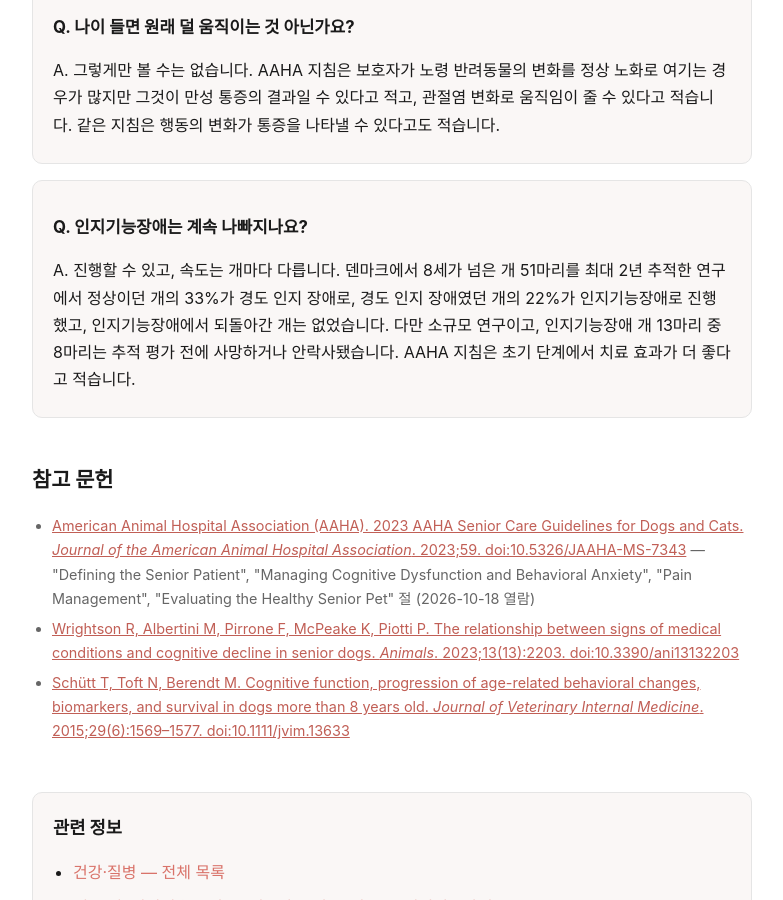
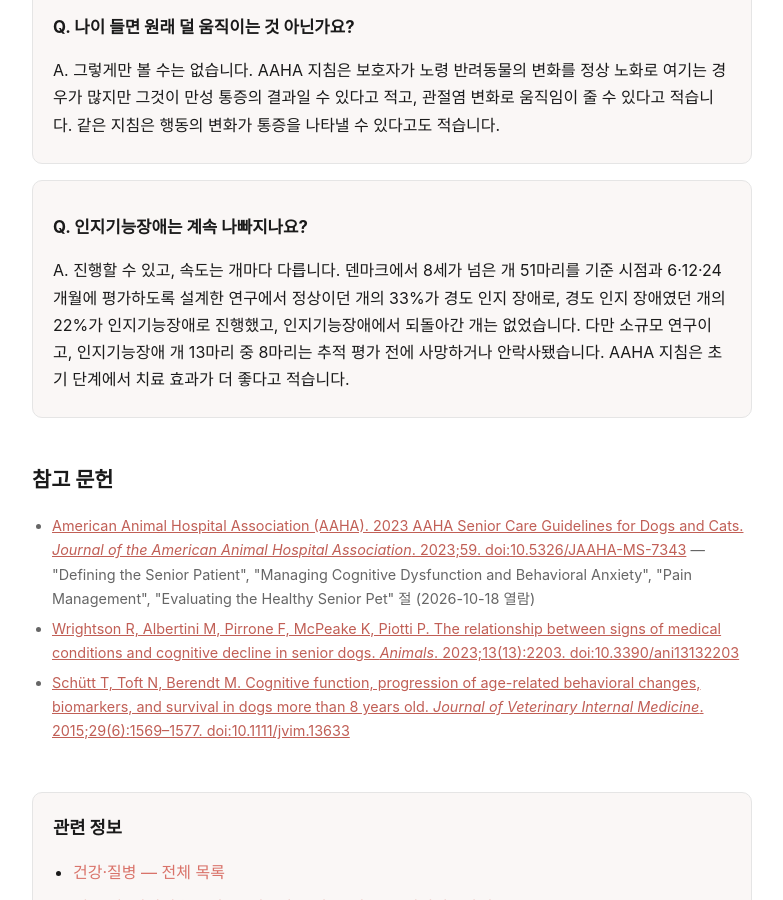
Before and after one commit to polystock/maearion.github.io, a Jekyll site: the page built from _docs/dog-senior-signs.html, in a window 1280 px wide and 900 px high, scrolled down 3173 px. Shown: the whole window, without its empty margins (248-1031 px from the left). Built offline with Jekyll 4.4.1, drawn with Linux system fonts in a browser that asks for light colours.

Commit message:
[daily] 노령견 신호: FAQ4 '최대 2년 추적'을 예정 평가 시점(기준·6·12·24개월) 표현으로 정정
Co-Authored-By: Claude Opus 5.5 <noreply@anthropic.com>
Claude-Session: https://claude.ai/code/session_01UGYmb5uczpShTjSHHTQy4i

```diff
--- a/_docs/dog-senior-signs.html
+++ b/_docs/dog-senior-signs.html
@@ -32,7 +32,7 @@ faq:
   - q: >-
       인지기능장애는 계속 나빠지나요?
     a: >-
-      진행할 수 있고, 속도는 개마다 다릅니다. 덴마크에서 8세가 넘은 개 51마리를 최대 2년 추적한 연구에서 정상이던 개의 33%가 경도 인지 장애로, 경도 인지 장애였던 개의 22%가 인지기능장애로 진행했고, 인지기능장애에서 되돌아간 개는 없었습니다. 다만 소규모 연구이고, 인지기능장애 개 13마리 중 8마리는 추적 평가 전에 사망하거나 안락사됐습니다. AAHA 지침은 초기 단계에서 치료 효과가 더 좋다고 적습니다.
+      진행할 수 있고, 속도는 개마다 다릅니다. 덴마크에서 8세가 넘은 개 51마리를 기준 시점과 6·12·24개월에 평가하도록 설계한 연구에서 정상이던 개의 33%가 경도 인지 장애로, 경도 인지 장애였던 개의 22%가 인지기능장애로 진행했고, 인지기능장애에서 되돌아간 개는 없었습니다. 다만 소규모 연구이고, 인지기능장애 개 13마리 중 8마리는 추적 평가 전에 사망하거나 안락사됐습니다. AAHA 지침은 초기 단계에서 치료 효과가 더 좋다고 적습니다.
 ---
 <main class="wrap">
 <div class="brand"><a href="/">← 메아리온</a></div>
@@ -90,7 +90,7 @@ faq:
 <div class="faq"><h3>Q. 몇 살부터 노령견인가요?</h3><p>A. 정해진 나이는 없습니다. 미국동물병원협회(AAHA) 2023년 노령 관리 지침은 종과 품종에 따라 노화가 달라 노령이 되는 특정 나이가 없다고 적고, 개의 노령기를 추정 수명의 마지막 25%부터 생애 끝까지로 정의합니다.</p></div>
 <div class="faq"><h3>Q. 밤에 잠을 안 자고 서성이는데 치매인가요?</h3><p>A. 그 모습만으로 단정할 수는 없습니다. 낮에 자고 밤에 안절부절못하는 것은 AAHA 지침이 꼽는 인지기능장애의 흔한 신호이고, 서성거림도 신호로 언급됩니다. 그러나 같은 지침은 인지기능장애가 배제 진단일 수 있다고 적고, 비슷한 행동 변화의 다른 감별 대상으로 통증, 장기 기능 이상, 뇌종양을 듭니다. 동물병원에서 이런 원인을 먼저 확인해야 합니다.</p></div>
 <div class="faq"><h3>Q. 나이 들면 원래 덜 움직이는 것 아닌가요?</h3><p>A. 그렇게만 볼 수는 없습니다. AAHA 지침은 보호자가 노령 반려동물의 변화를 정상 노화로 여기는 경우가 많지만 그것이 만성 통증의 결과일 수 있다고 적고, 관절염 변화로 움직임이 줄 수 있다고 적습니다. 같은 지침은 행동의 변화가 통증을 나타낼 수 있다고도 적습니다.</p></div>
-<div class="faq"><h3>Q. 인지기능장애는 계속 나빠지나요?</h3><p>A. 진행할 수 있고, 속도는 개마다 다릅니다. 덴마크에서 8세가 넘은 개 51마리를 최대 2년 추적한 연구에서 정상이던 개의 33%가 경도 인지 장애로, 경도 인지 장애였던 개의 22%가 인지기능장애로 진행했고, 인지기능장애에서 되돌아간 개는 없었습니다. 다만 소규모 연구이고, 인지기능장애 개 13마리 중 8마리는 추적 평가 전에 사망하거나 안락사됐습니다. AAHA 지침은 초기 단계에서 치료 효과가 더 좋다고 적습니다.</p></div>
+<div class="faq"><h3>Q. 인지기능장애는 계속 나빠지나요?</h3><p>A. 진행할 수 있고, 속도는 개마다 다릅니다. 덴마크에서 8세가 넘은 개 51마리를 기준 시점과 6·12·24개월에 평가하도록 설계한 연구에서 정상이던 개의 33%가 경도 인지 장애로, 경도 인지 장애였던 개의 22%가 인지기능장애로 진행했고, 인지기능장애에서 되돌아간 개는 없었습니다. 다만 소규모 연구이고, 인지기능장애 개 13마리 중 8마리는 추적 평가 전에 사망하거나 안락사됐습니다. AAHA 지침은 초기 단계에서 치료 효과가 더 좋다고 적습니다.</p></div>
 
 <h2>참고 문헌</h2>
 <ul class="src">
```
Also changed, not shown: _ops/evidence/dog-senior-signs.md (+1 -0 lines).
